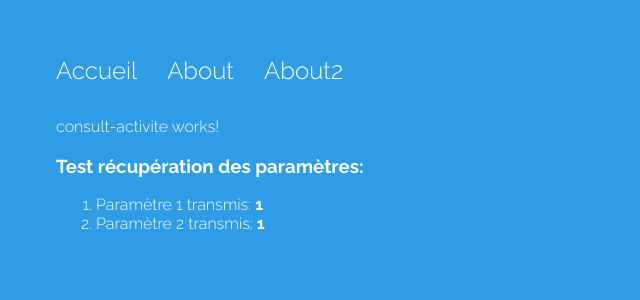
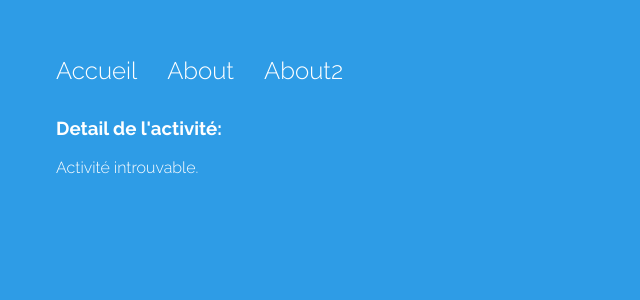
Before and after one commit to sosoYim/ModuleAngularTP3, an Angular app: page /consultAct/1/1 in a window 1280 px wide. Shown: the top 300 px of the page, without its empty margins (0-640 px from the left). Built offline with nearby package versions, Linux system fonts and the light colour scheme.

Commit message:
feat: tp5 1.9 add remove

```diff
--- a/src/app/consult-activite/consult-activite.html
+++ b/src/app/consult-activite/consult-activite.html
@@ -1,15 +1,14 @@
-<p>consult-activite works!</p>
+<!-- TP5 1.7: 선택한 활동의 상세 정보 (상세 = 활동 제목) -->
+<h3>Detail de l'activité:</h3>
 
-<!-- TP4 4.8: 전달받은 파라미터 표시 -->
-<h3>Test récupération des paramètres:</h3>
-<ol>
-  <!-- TP4 4.10: 파라미터 개수에 따라 @if로 표시 분기 -->
-  @if (id()) {
-    <li>Paramètre 1 transmis: <strong>{{ id() }}</strong></li>
-  } @else {
-    <li>Aucun paramètre transmis</li>
-  }
-  @if (id2()) {
-    <li>Paramètre 2 transmis: <strong>{{ id2() }}</strong></li>
-  }
-</ol>
+<!-- 인덱스 0도 정상 처리되도록 truthy 검사가 아니라 undefined 여부로 분기 -->
+@if (activite() !== undefined) {
+  <ol>
+    <li>Nom de l'activité: <strong>{{ activite() }}</strong></li>
+  </ol>
+
+  <!-- TP5 1.8: 현재 활동을 삭제하는 버튼 -->
+  <button type="button" class="btn-supprimer" (click)="supprimeElem(index())">Supprimer</button>
+} @else {
+  <p>Activité introuvable.</p>
+}
--- a/src/app/consult-activite/consult-activite.scss
+++ b/src/app/consult-activite/consult-activite.scss
@@ -0,0 +1,9 @@
+.btn-supprimer {
+  border: 0;
+  border-radius: 4px;
+  padding: .6em 1.2em;
+  font-size: 1em;
+  background: #D9534F;
+  color: #fff;
+  cursor: pointer;
+}
--- a/src/app/consult-activite/consult-activite.ts
+++ b/src/app/consult-activite/consult-activite.ts
@@ -1,4 +1,5 @@
 import { Component, computed, inject, input } from '@angular/core';
+import { Router } from '@angular/router';
 import { Activite } from '../services/activite';
 
 @Component({
@@ -10,6 +11,9 @@ import { Activite } from '../services/activite';
 export class ConsultActivite {
   // TP5 1.7: 목표 목록을 가진 서비스 주입 (Home, About과 같은 인스턴스)
   private readonly activiteService = inject(Activite);
+
+  // TP5 1.8: 삭제 후 메인 페이지로 이동하기 위한 라우터
+  private readonly monRouteur = inject(Router);
 
   // TP4 4.7: 경로 파라미터를 input()으로 받음
   // (TP의 ActivatedRoute.snapshot.params 대신, withComponentInputBinding으로 자동 연결)
@@ -24,4 +28,10 @@ export class ConsultActivite {
   // computed라서 id가 바뀌거나 목록이 바뀌면 자동으로 다시 계산됨 (컴포넌트가 재사용되어도 안전)
   // 없는 인덱스(범위 밖, 숫자가 아님)면 undefined
   protected readonly activite = computed(() => this.activiteService.objectifs()[this.index()]);
+
+  // TP5 1.8: 삭제할 요소의 인덱스를 받아 서비스에서 삭제한 뒤 메인 페이지로 이동
+  protected supprimeElem(index: number): void {
+    this.activiteService.removeItem(index);
+    this.monRouteur.navigate(['/']);
+  }
 }
```
